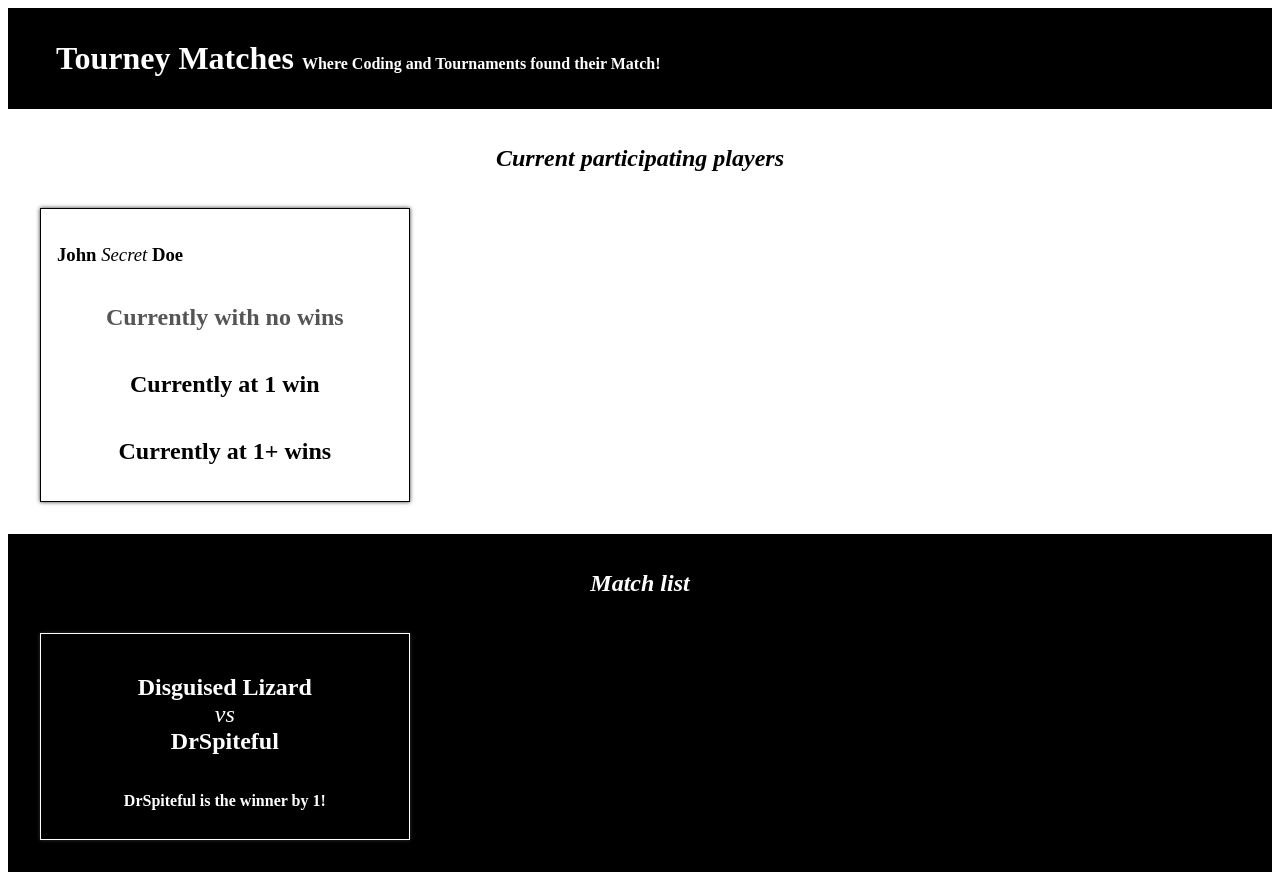
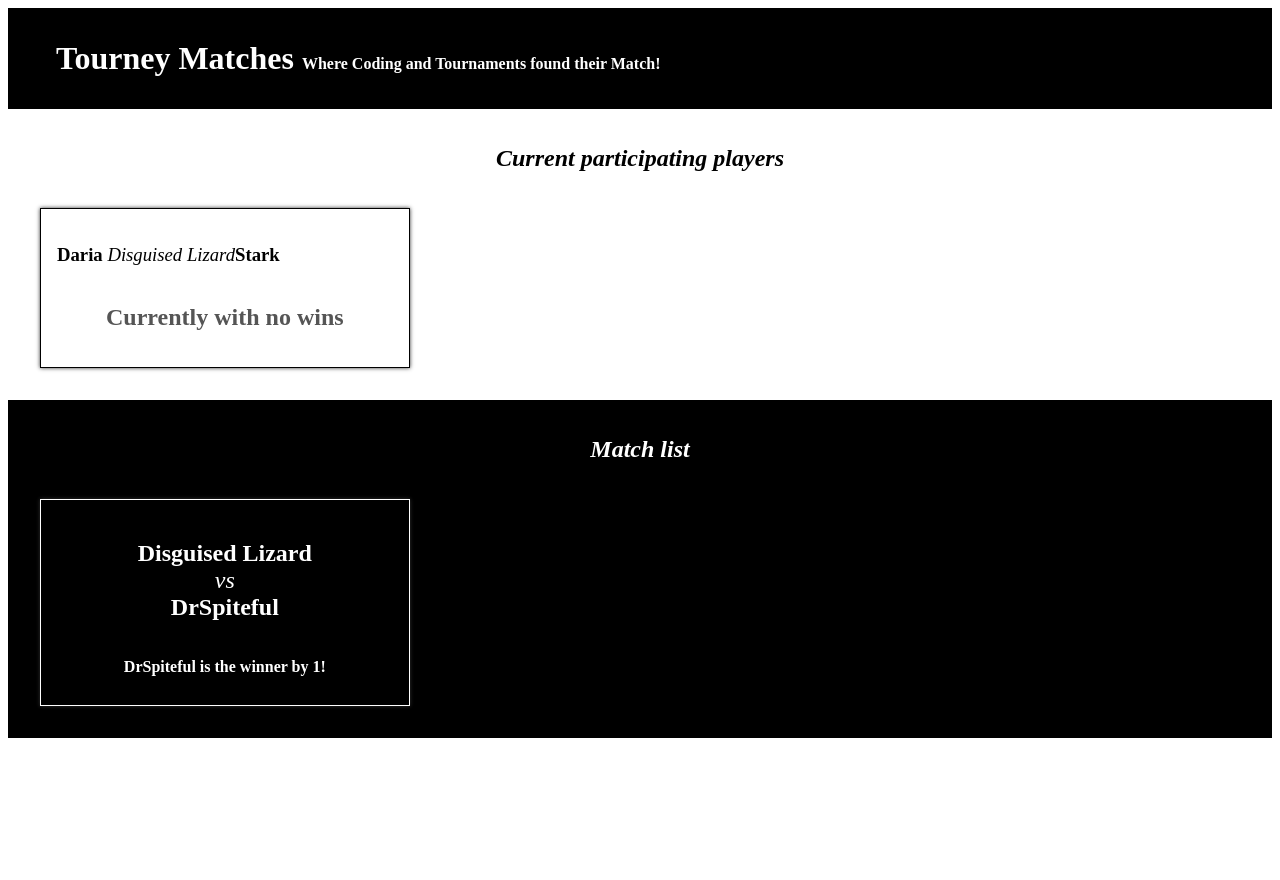
Before and after one commit to Muaadahmed/Tourney-Matches, a React (Create React App) app: page / in a window 1280 px wide. After the commit the page ends 800 px from the top, so only its background shows below. Built offline with nearby package versions, Linux system fonts and the light colour scheme.

Commit message:
Pass props to Player component and Use props to replace hardcode, use conditional rendering to render a Player data

```diff
--- a/src/components/Player.js
+++ b/src/components/Player.js
@@ -1,12 +1,13 @@
 import React from "react";
 
-const Player = function() {
+const Player = function(props) {
+  const {gamerTag, firstName, lastName, wins} = props
   return(
     <article className="Player">
-      <h1>John <span>Secret</span> Doe</h1>
-      {/* To be shown when there are no wins */}<h2 className="zero">Currently with no wins</h2>
-      {/* To be shown when there is 1 win */}<h2>Currently at 1 win</h2>
-      {/* To be shown when there is more than one win */}<h2>Currently at 1+ wins</h2>
+      <h1>{firstName}<span>{gamerTag}</span>{lastName}</h1>
+      {wins === 0 && <h2 className="zero">Currently with no wins</h2>}
+      {wins === 1 && <h2>Currently at {wins} win</h2>}
+      {wins > 1 && <h2>Currently at {wins} wins</h2>}
     </article>
   );
 };
--- a/src/components/PlayerList.js
+++ b/src/components/PlayerList.js
@@ -7,12 +7,13 @@ import { preparePlayerData, addWinsToPlayers } from "../helpers/playerHelpers";
 function PlayerList() {
   const playerDataArray = preparePlayerData(playerData);
   const parsedPlayerData = addWinsToPlayers(playerDataArray, matchData);
-  console.log(parsedPlayerData);
+  // console.log(parsedPlayerData);
+  const onePlayer = parsedPlayerData[0];
 
   return (
     <section className="PlayerList">
       <h1>Current participating players</h1>
-      <Player />
+      <Player {...onePlayer}/>
     </section>
   );
 }
```
